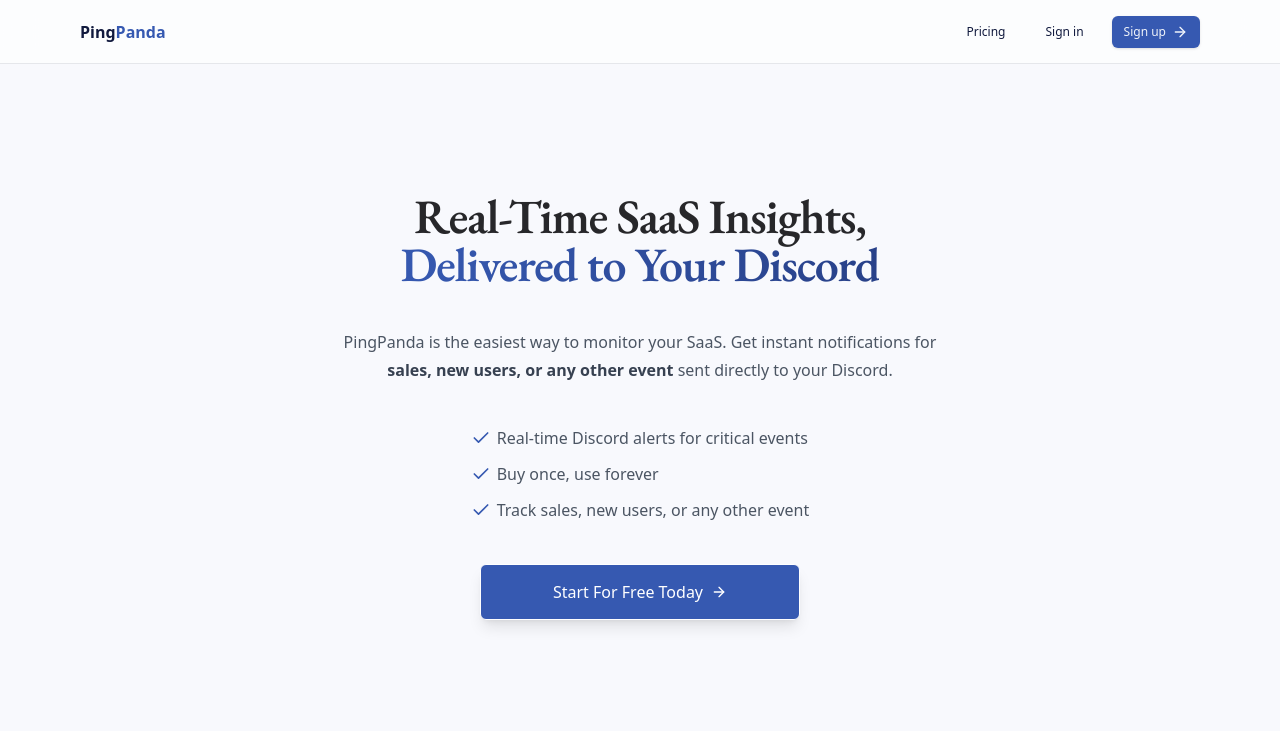
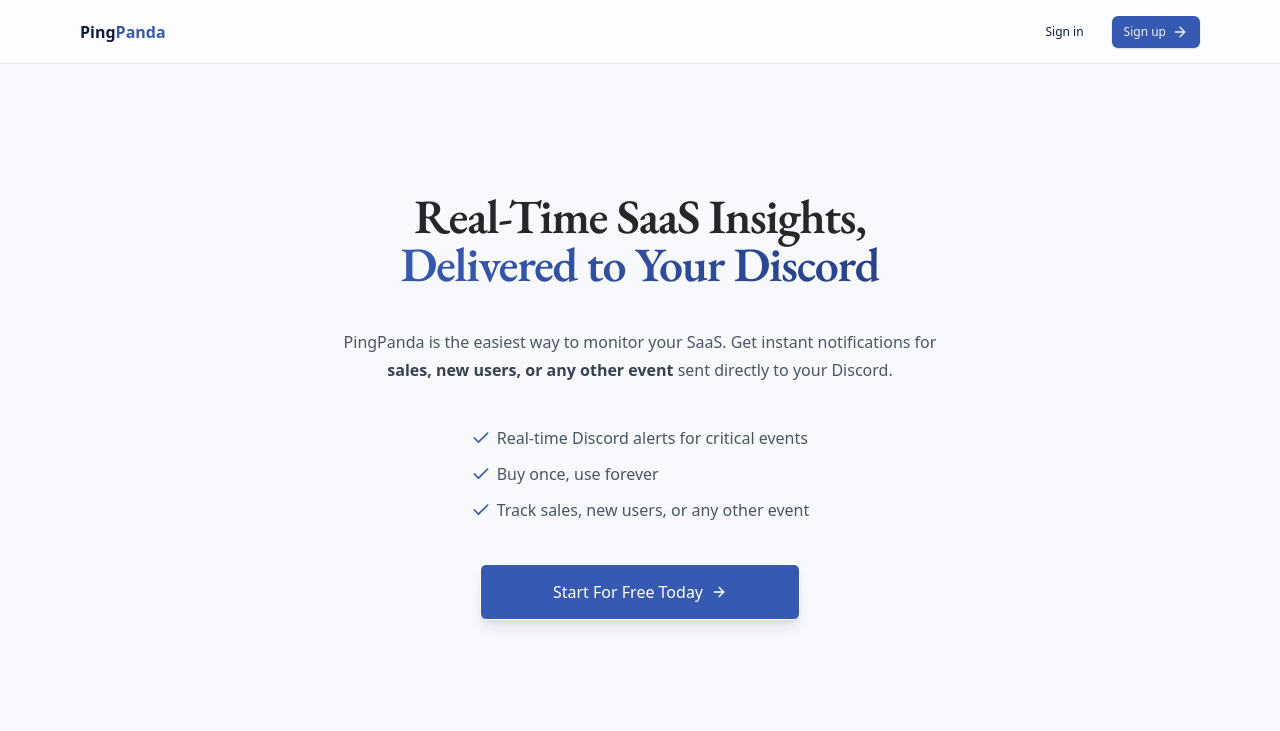
Before and after one commit to jimchen0102/pingpanda, a Next.js app: page / in a window 1280 px wide. Shown: the top 731 px of the page. Built offline with nearby package versions, Linux system fonts and the light colour scheme; no server answers.

Commit message:
fix: refactor navbar to simplify UI elements
- Remove "Pricing" link from the navbar

Signed-off-by: jimchen <jimchen@sustaihub.com>

```diff
--- a/src/components/navbar.tsx
+++ b/src/components/navbar.tsx
@@ -39,15 +39,6 @@
             ) : (
               <>
                 <Link
-                  href="/dashboard"
-                  className={buttonVariants({
-                    size: "sm",
-                    variant: "ghost",
-                  })}
-                >
-                  Pricing
-                </Link>
-                <Link
                   href="/sign-in"
                   className={buttonVariants({
                     size: "sm",
```
